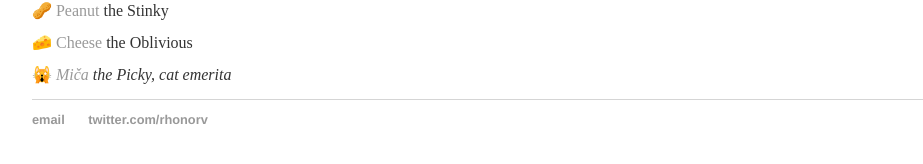
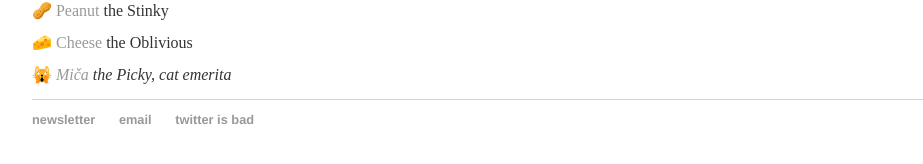
Before and after one commit to rhonorv/rhonorv.github.io, a Jekyll site: the page built from family/index.html, in a window 1280 px wide. Shown: the part 286-450 px from the top of the page, without its empty margins (160-1083 px from the left). Built offline with Jekyll 4.4.1, drawn with Linux system fonts in a browser that asks for light colours.

Commit message:
Update default.html

```diff
--- a/_layouts/default.html
+++ b/_layouts/default.html
@@ -24,8 +24,9 @@
 
   <footer>
    <ul>
+   <li><a href="https://tinyletter.com/rhonorv">newsletter</a></li>
    <li><a href="mailto:r.honorvincent.com">email</a></li>
-   <li><a href="https://twitter.com/rhonorv">twitter.com/rhonorv</a></li>
+   <li><a href="https://twitter.com/rhonorv">twitter is bad</a></li>
    </ul>
   </footer>
   </body>
```
